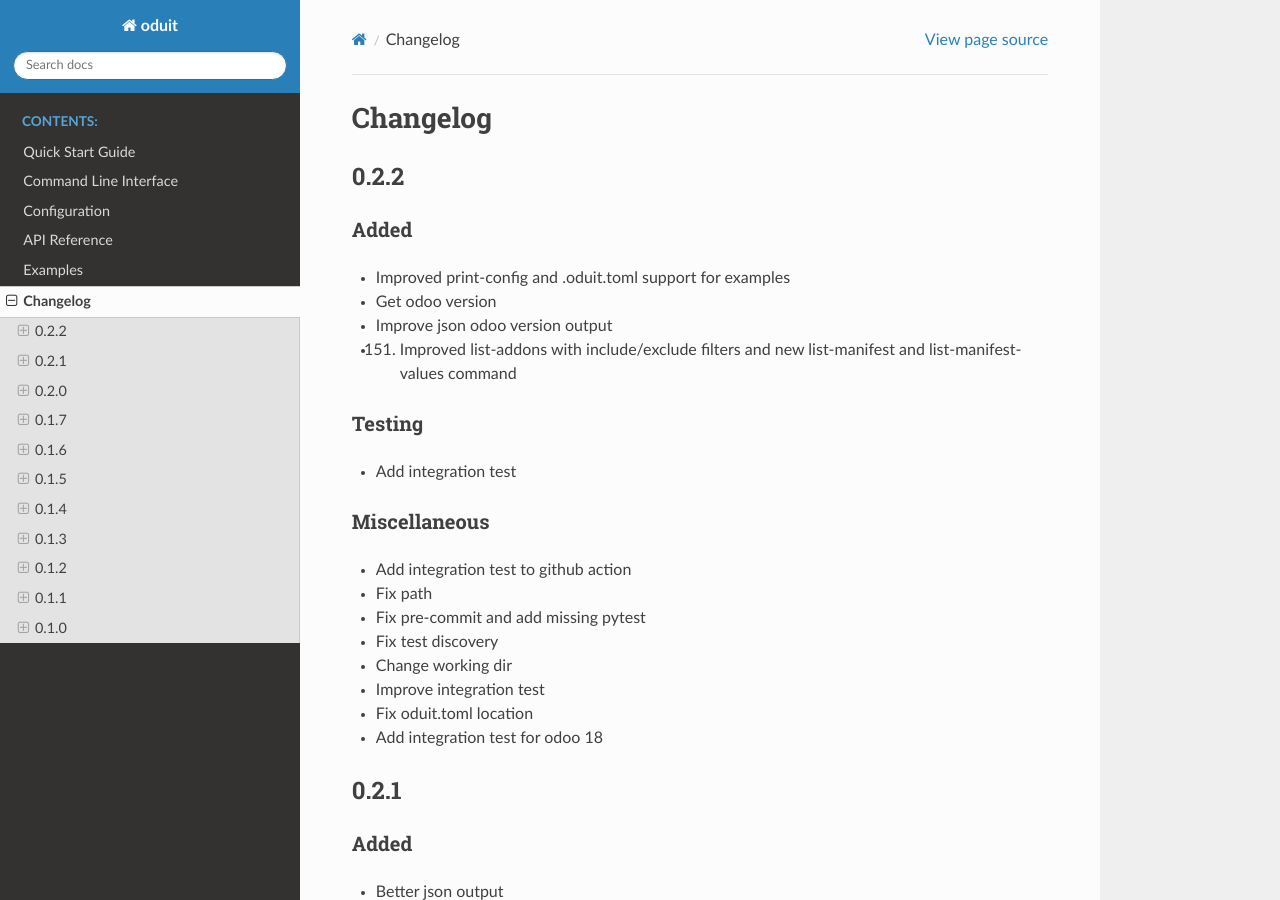
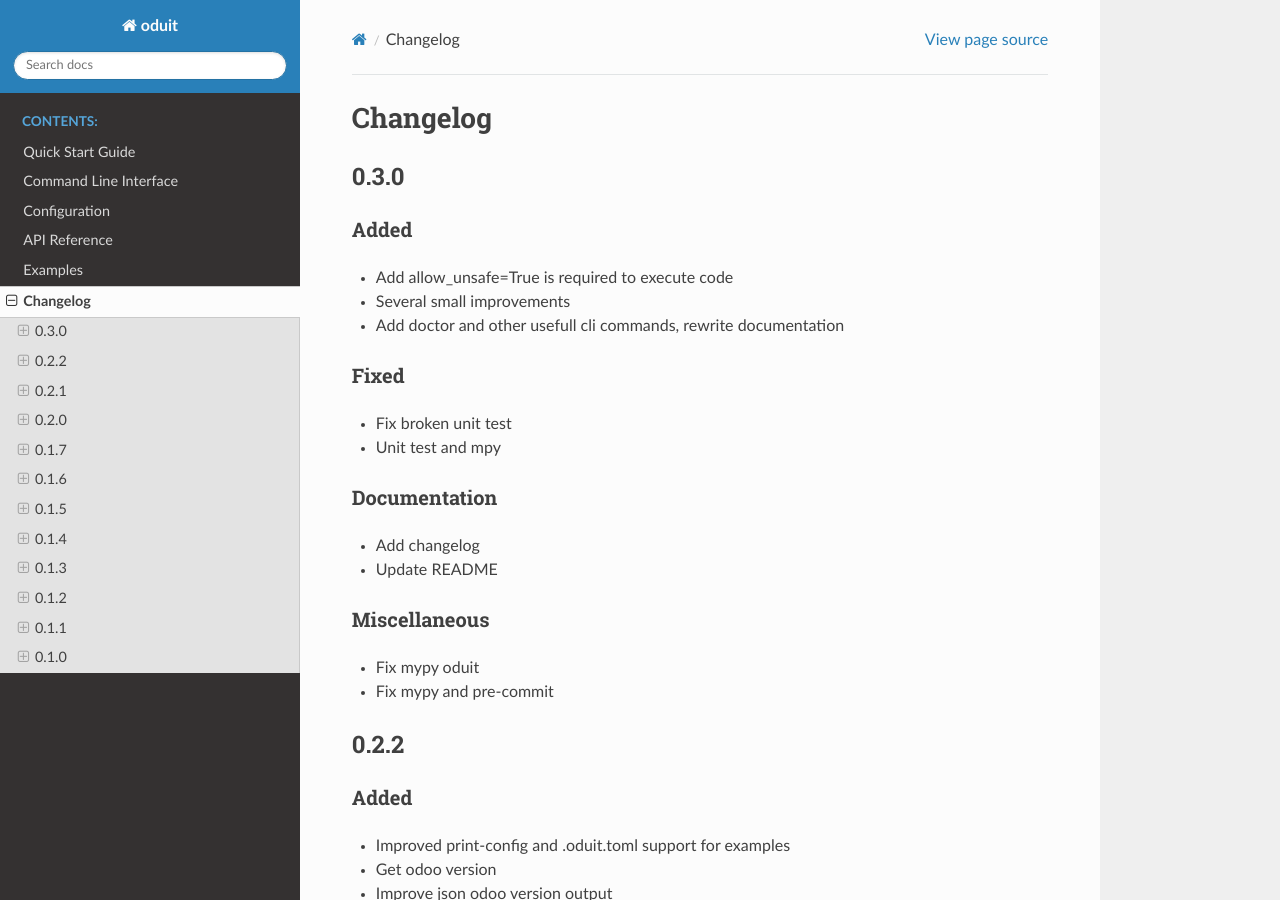
Before and after one commit to oduit/oduit, a Sphinx documentation site: the page built from docs/changelog.rst, in a window 1280 px wide and 900 px high. Built offline with Sphinx 7.4.7 and the Read the Docs theme 3.1.0, drawn with Linux system fonts in a browser that asks for light colours; pages that are not in the unit, such as notebooks, are missing from menus; the version number could not be read and is left out.

Commit message:
doc: update changelog

```diff
--- a/docs/changelog.rst
+++ b/docs/changelog.rst
@@ -1,5 +1,46 @@
 Changelog
 =========
+
+0.3.0
+----------
+
+
+Added
+~~~~~~~~~~~~~~~~~~~~~
+
+- Add allow_unsafe=True is required to execute code
+
+- Several small improvements
+
+- Add doctor and other usefull cli commands, rewrite documentation
+
+
+
+Fixed
+~~~~~~~~~~~~~~~~~~~~~
+
+- Fix broken unit test
+
+- Unit test and mpy
+
+
+
+Documentation
+~~~~~~~~~~~~~~~~~~~~~
+
+- Add changelog
+
+- Update README
+
+
+
+Miscellaneous
+~~~~~~~~~~~~~~~~~~~~~
+
+- Fix mypy oduit
+
+- Fix mypy and pre-commit
+
 
 0.2.2
 ----------
```
